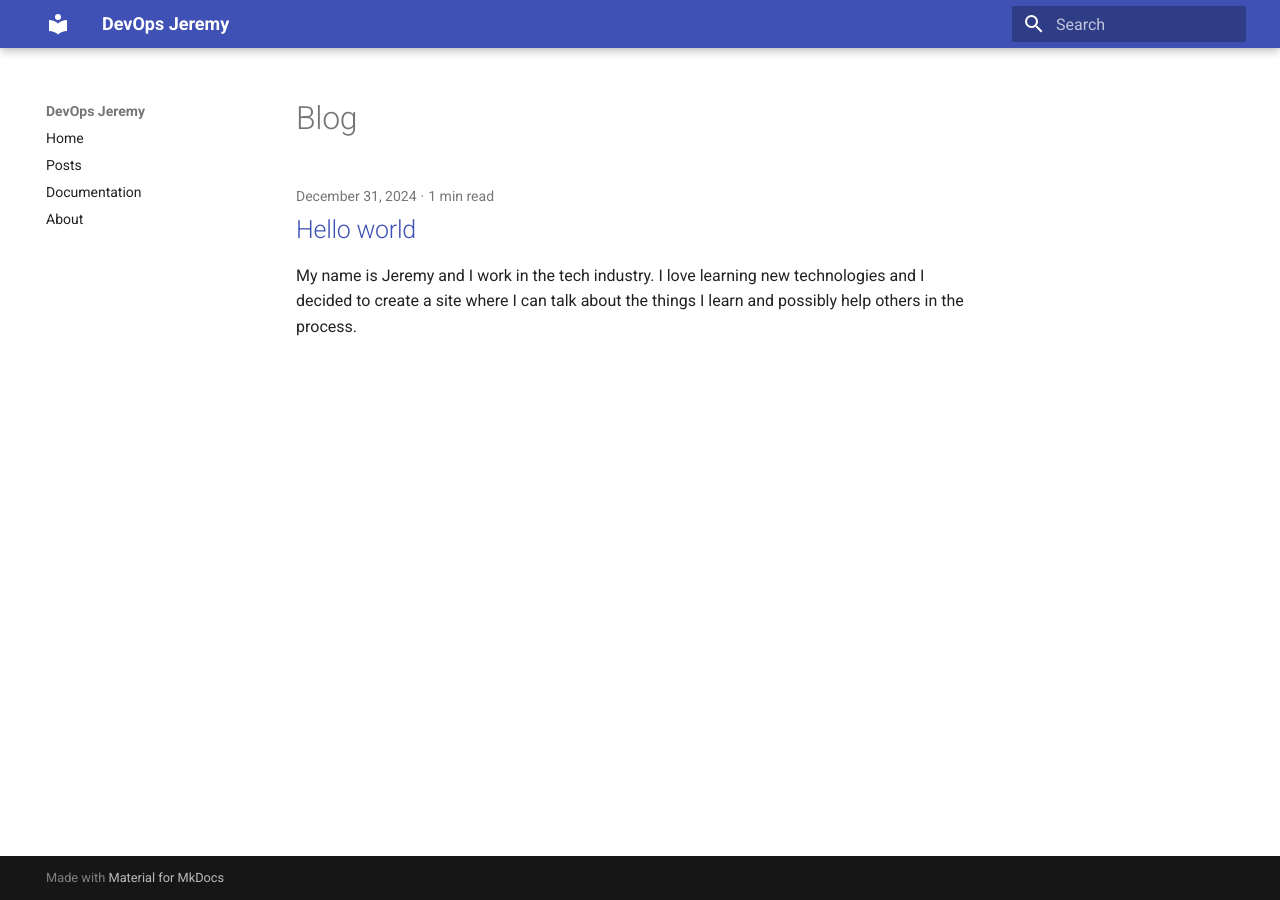
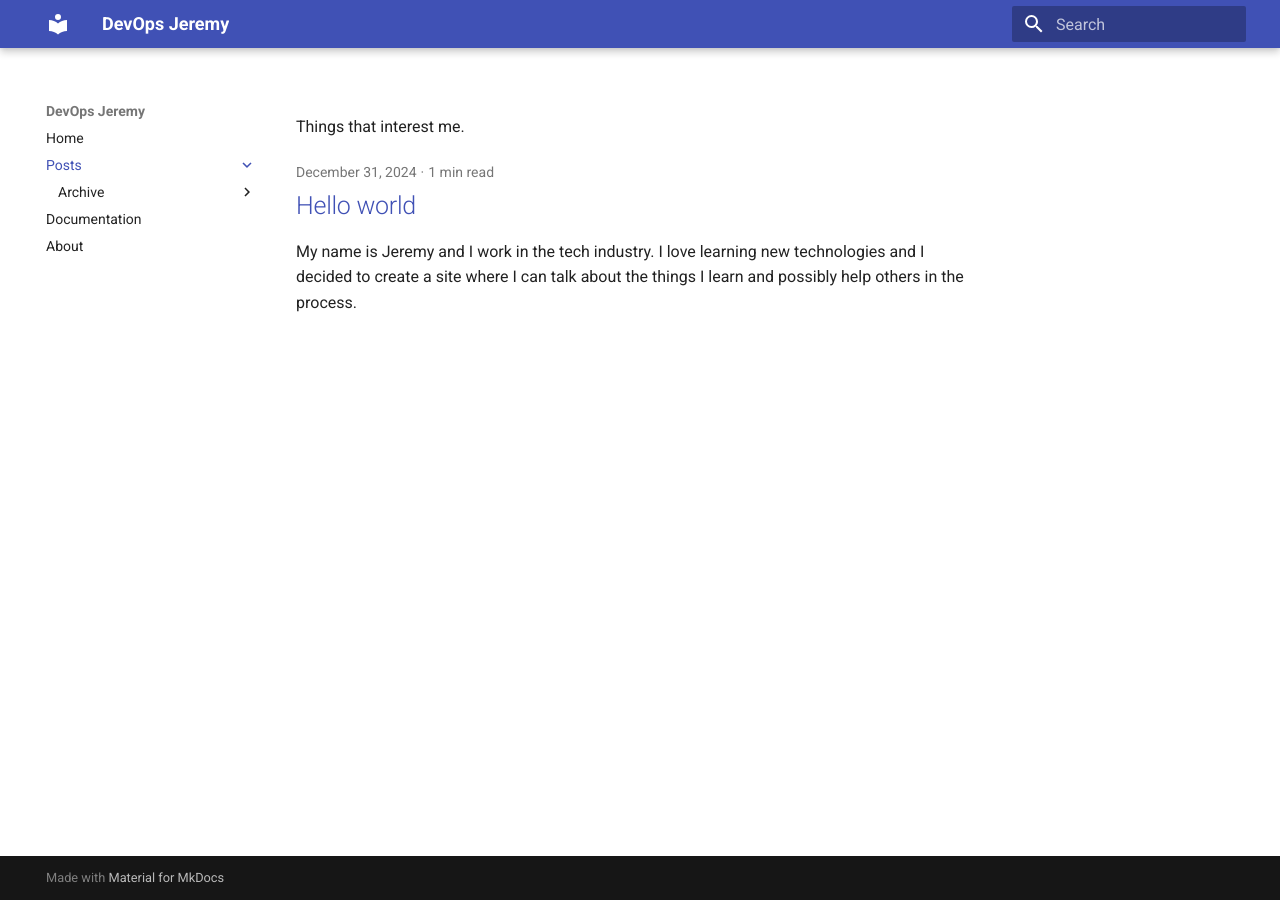
Before and after one commit to DevOpsJeremy/DevOpsJeremy.github.io, an MkDocs documentation site: the page built from docs/blog/index.md, in a window 1280 px wide. Built offline with MkDocs 1.6.1 and Material for MkDocs 9.7.7, drawn with Linux system fonts in a browser that asks for light colours; some of the changed lines change nothing that is shown.

Commit message:
Updated navigation

```diff
--- /dev/null
+++ b/docs/blog/index.md
@@ -0,0 +1 @@
+Things that interest me.
--- a/mkdocs.yml
+++ b/mkdocs.yml
@@ -2,13 +2,17 @@ site_name: !ENV [SITE_NAME, "DevOps Jeremy"]
 site_url: https://DevOpsJeremy.github.io
 theme:
   name: material
+  features:
+    - navigation.indexes
 plugins:
   - search
   - blog
+  - tags
   - include_dir_to_nav
   - markdownextradata: {}
 nav:
   - Home: index.md
-  - Posts: posts
+  - Posts:
+     - blog/index.md
   - Documentation: documentation
   - About: about.md
```
